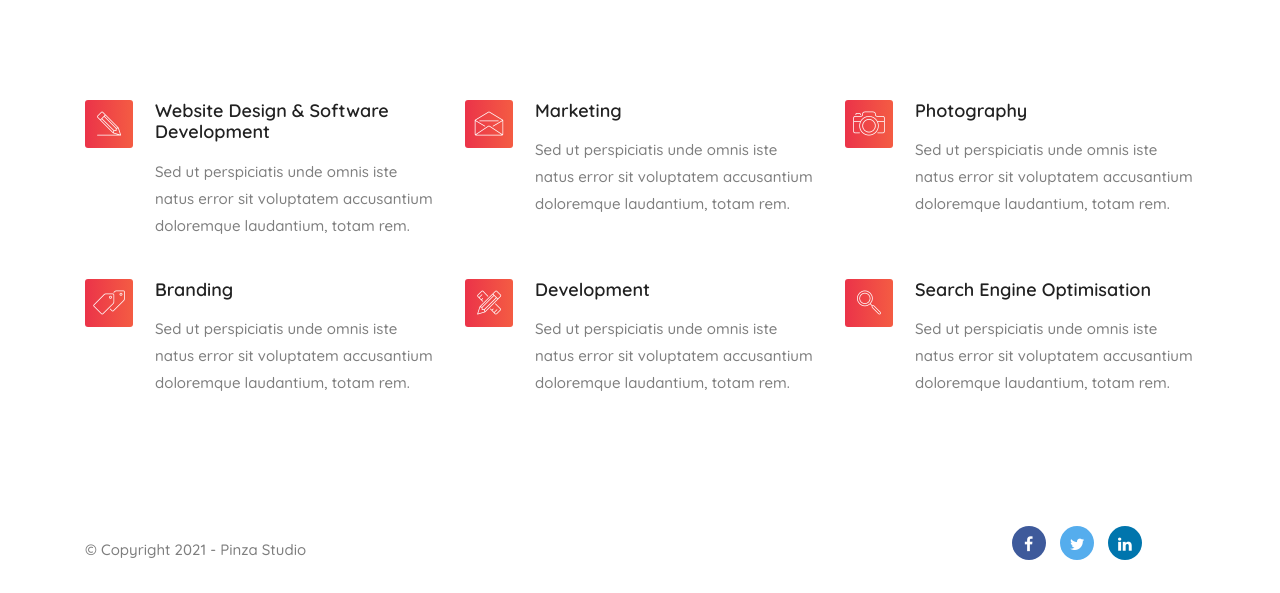
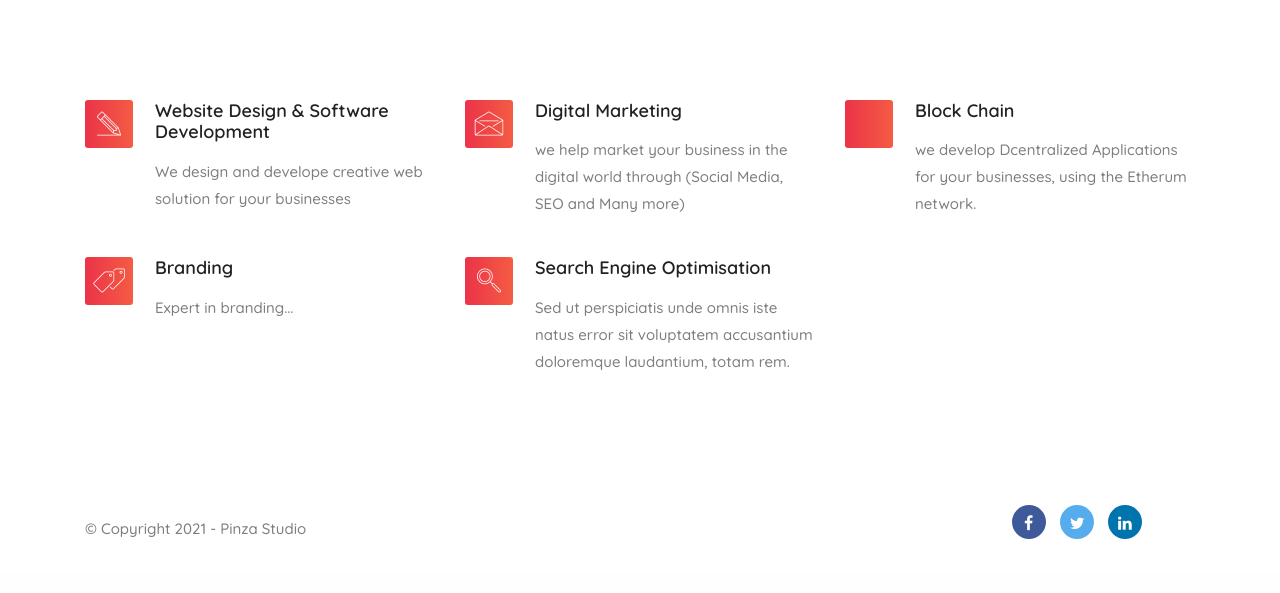
Before and after one commit to dev-pinza/pinzastudio, a PHP site: page /services.php in a window 1280 px wide. Shown: the part 355-948 px from the top of the page. After the commit the page ends 894 px from the top, so only its background shows below. Run offline with PHP 8.4, Linux system fonts and the light colour scheme.

Commit message:
PUSHING LIVE

```diff
--- a/services.php
+++ b/services.php
@@ -36,7 +36,7 @@ include('header.php');
                                 <i class="icon-pencil"></i>
                                 <div class="text">
                                     <h3>Website Design & Software Development</h3>
-                                    Sed ut perspiciatis unde omnis iste natus error sit voluptatem accusantium doloremque laudantium, totam rem.
+                                    We design and develope creative web solution for your businesses
                                 </div>
                             </div>
                         </div>
@@ -47,8 +47,8 @@ include('header.php');
                             <div class="feature-box style-2 left">
                                 <i class="icon-envelope"></i>
                                 <div class="text">
-                                    <h3>Marketing</h3>
-                                    Sed ut perspiciatis unde omnis iste natus error sit voluptatem accusantium doloremque laudantium, totam rem.
+                                    <h3>Digital Marketing</h3>
+                                    we help market your business in the digital world through (Social Media, SEO and Many more)
                                 </div>
                             </div>
                         </div>
@@ -57,10 +57,10 @@ include('header.php');
                         <!-- feature box begin -->
                         <div class="col-md-4 col-sm-6 mb40 sq-item wow">
                             <div class="feature-box style-2 left">
-                                <i class="icon-camera"></i>
+                                <i class="icon-web"></i>
                                 <div class="text">
-                                    <h3>Photography</h3>
-                                    Sed ut perspiciatis unde omnis iste natus error sit voluptatem accusantium doloremque laudantium, totam rem.
+                                    <h3>Block Chain</h3>
+                                    we develop Dcentralized Applications for your businesses, using the Etherum network.
                                 </div>
                             </div>
                         </div>
@@ -72,19 +72,7 @@ include('header.php');
                                 <i class="icon-pricetags"></i>
                                 <div class="text">
                                     <h3>Branding</h3>
-                                    Sed ut perspiciatis unde omnis iste natus error sit voluptatem accusantium doloremque laudantium, totam rem.
-                                </div>
-                            </div>
-                        </div>
-                        <!-- feature box close -->
-
-                        <!-- feature box begin -->
-                        <div class="col-md-4 col-sm-6 sm-mb40 sq-item wow">
-                            <div class="feature-box style-2 left">
-                                <i class="icon-tools"></i>
-                                <div class="text">
-                                    <h3>Development</h3>
-                                    Sed ut perspiciatis unde omnis iste natus error sit voluptatem accusantium doloremque laudantium, totam rem.
+                                    Expert in branding...
                                 </div>
                             </div>
                         </div>
```
Also changed, not shown: about-us.php (+4 -6 lines).
